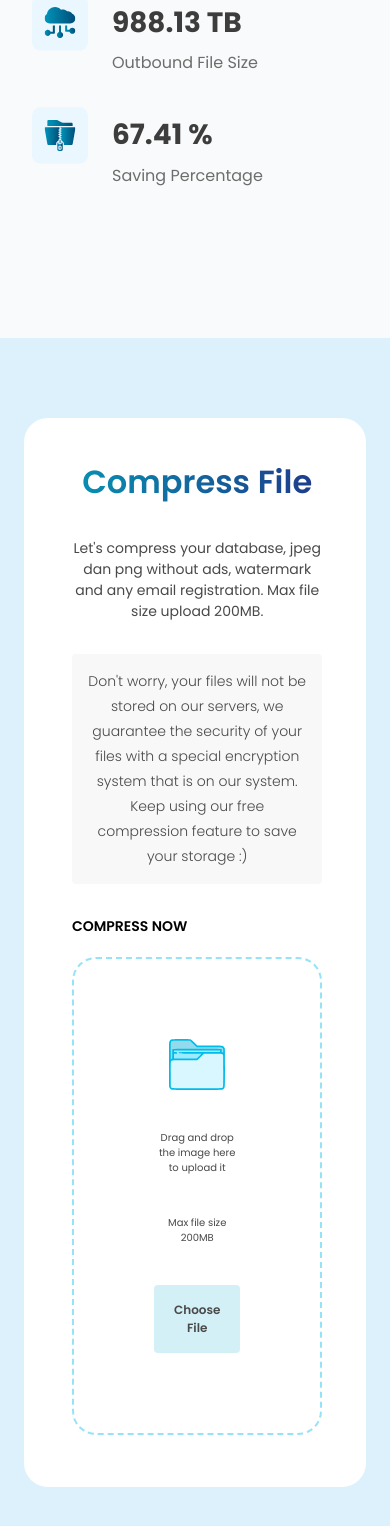
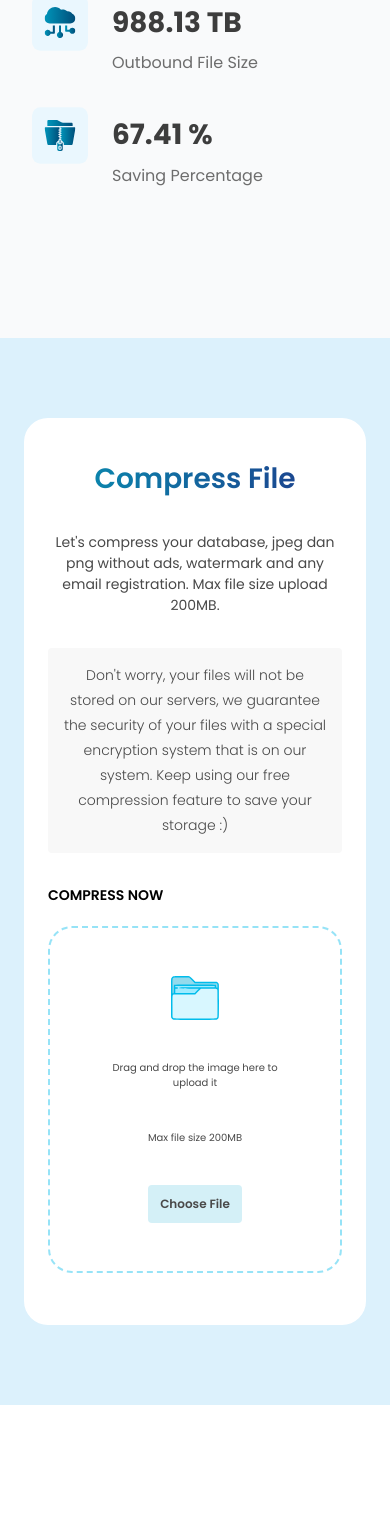
Before and after one commit to daffakamal/kecilin-clone, a Next.js app: page / in a window 390 px wide. Shown: the part 5816-7342 px from the top of the page. After the commit the page ends 7221 px from the top, so only its background shows below. Built offline with nearby package versions, Linux system fonts and the light colour scheme.

Commit message:
fix(Home): compress-file section responsiveness

```diff
--- a/components/Home/compress-file.js
+++ b/components/Home/compress-file.js
@@ -7,20 +7,20 @@ export default function CompressFile() {
         <div className="w-full h-full bg-[#dcf1fc]">
             <div className="w-full px-[24px] sm:px-16 lg:px-32 xl:px-52 2xl:px-80 py-[80px] 2xl:container 2xl:mx-auto">
                 <div
-                    className="rounded-[24px] bg-white px-12 py-10"
+                    className="rounded-[24px] bg-white px-6 xs:px-12 py-10"
                     data-aos="fade-up"
                     data-aos-easing="ease"
                     data-aos-duration="400"
                     data-aos-delay="0"
                 >
                     <div className="grid text-center gap-y-8">
-                        <h1 className="font-PoppinsSemi text-transparent bg-clip-text bg-gradient-to-r from-cyan-600 to-blue-900 text-[32px]">
+                        <h1 className="font-PoppinsSemi text-transparent bg-clip-text bg-gradient-to-r from-cyan-600 to-blue-900 text-[28px] xs:text-[32px]">
                             Compress File
                         </h1>
-                        <p className="font-PoppinsRegular text-[14px] text-[#494949]">
+                        <p className="mx-auto font-PoppinsRegular text-[14px] text-[#494949]">
                             {"Let's"} compress your database, jpeg dan png without ads, watermark and any email registration. Max file size upload 200MB.
                         </p>
-                        <div className="rounded bg-[#F8F8F8] p-[15px] font-PoppinsLight text-[14px] text-[#494949] leading-[179.75%]">
+                        <div className="mx-auto rounded bg-[#F8F8F8] p-[15px] font-PoppinsLight text-[14px] text-[#494949] leading-[179.75%]">
                             <p>
                                 {"Don't"} worry, your files will not be stored on our servers, we guarantee the security of your files with a special encryption system that is on our system. Keep using our free compression feature to save your storage {":)"}
                             </p>
@@ -29,11 +29,11 @@ export default function CompressFile() {
                             COMPRESS NOW
                         </p>
                         <div className="w-full h-auto -translate-y-3">
-                            <label className="grid justify-items-center w-full p-20 transition bg-white border-2 border-[#00BCEB69] border-dashed rounded-[24px] appearance-none">
+                            <label className="grid justify-items-center w-full p-12 sm:p-20 transition bg-white border-2 border-[#00BCEB69] border-dashed rounded-[24px] appearance-none">
                                 <span className="grid justify-items-center content-center space-y-10">
                                     <Image
                                         src={IconFile.src}
-                                        className="pointer-events-none"
+                                        className="w-12 sm:w-auto pointer-events-none"
                                         width={56}
                                         height={51}
                                         loading="lazy"
@@ -45,7 +45,7 @@ export default function CompressFile() {
                                     <span className="font-PoppinsRegular text-[10px] text-[#494949]">
                                         Max file size 200MB
                                     </span>
-                                    <label className="font-PoppinsSemi text-[12px] text-[#494949] rounded px-5 py-4 bg-[#D4F0F7] cursor-pointer">
+                                    <label className="font-PoppinsSemi text-[12px] text-[#494949] rounded px-3 sm:px-5 py-2.5 sm:py-4 bg-[#D4F0F7] cursor-pointer">
                                         Choose File
                                     </label>
                                 </span>
```
